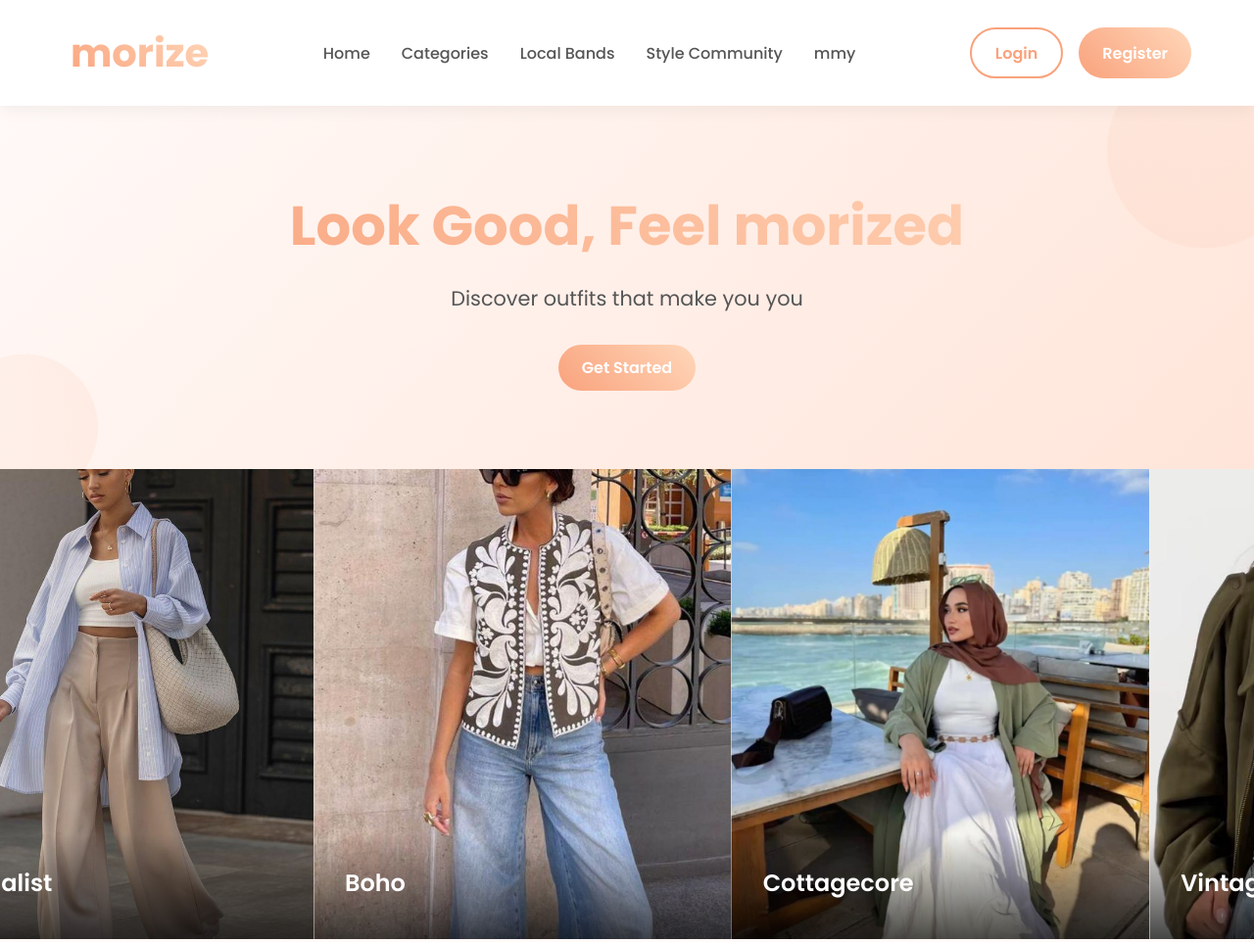
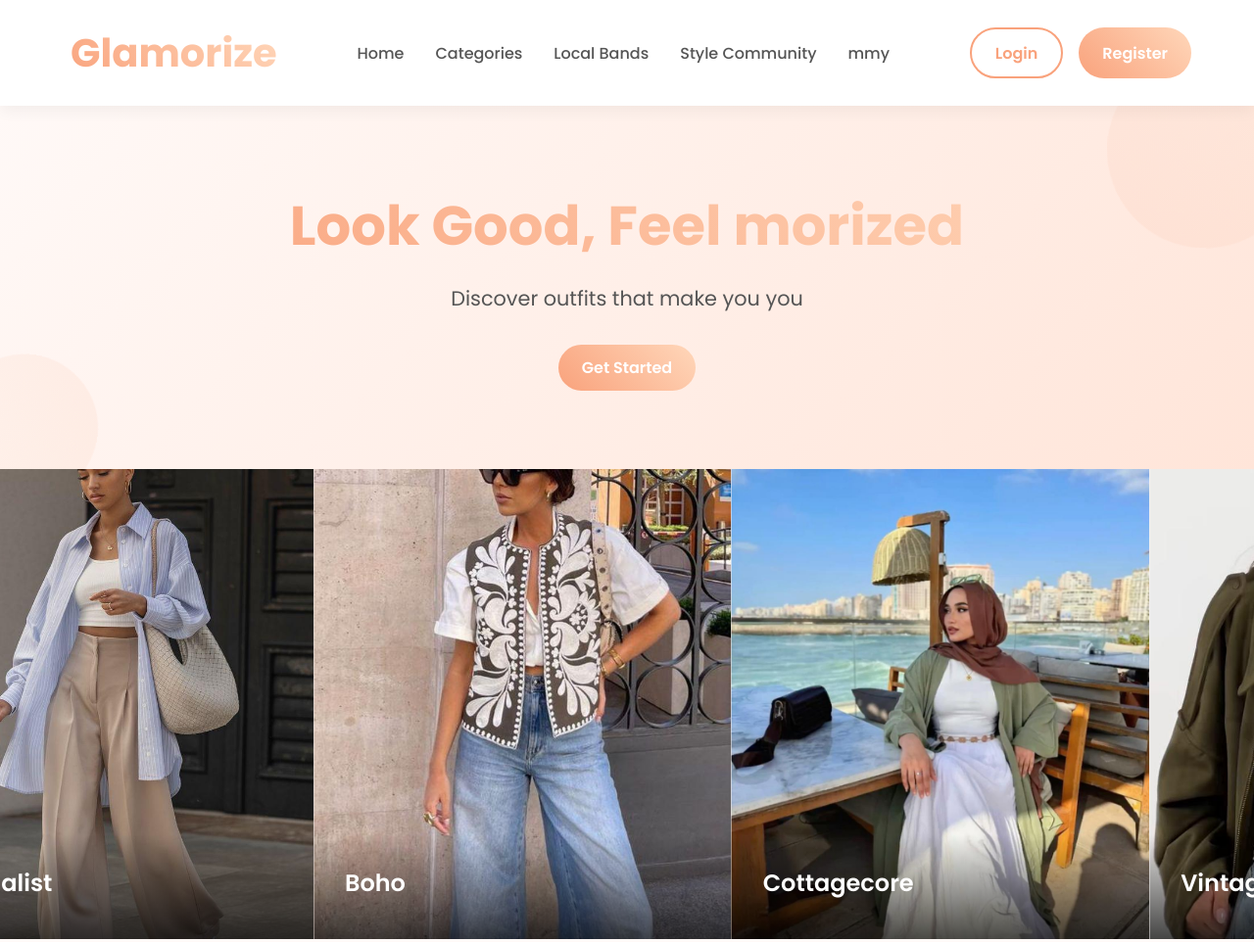
Before and after one commit to Ablaven/Glamorize, a plain HTML site: page index.html in a window 1280 px wide. Shown: the top 962 px of the page at 98% size. Drawn offline with Linux system fonts and the light colour scheme.

Commit message:
Update index.html

```diff
--- a/index.html
+++ b/index.html
@@ -578,7 +578,7 @@
     <header>
         <div class="logo">
             <i class="fas fa-sparkles"></i>
-            morize
+            Glamorize
         </div>
         <nav>
             <ul>
```
